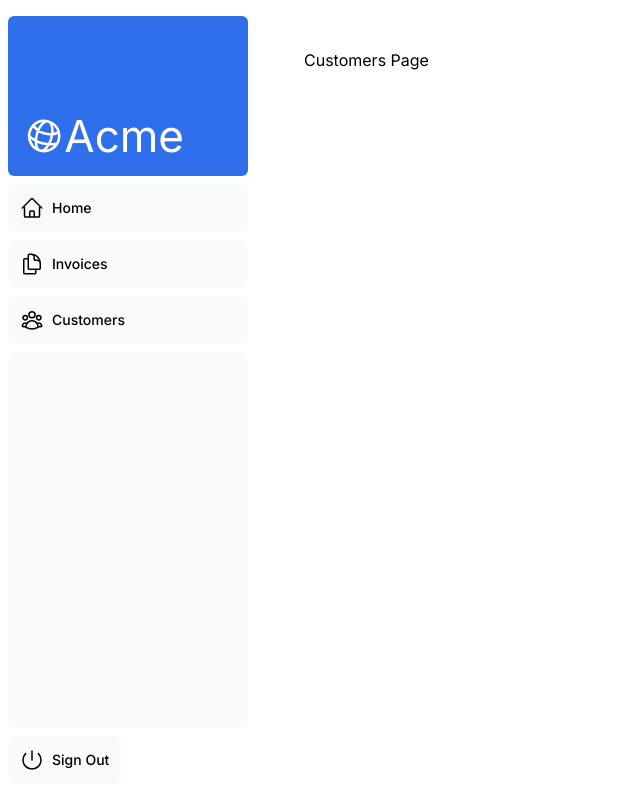
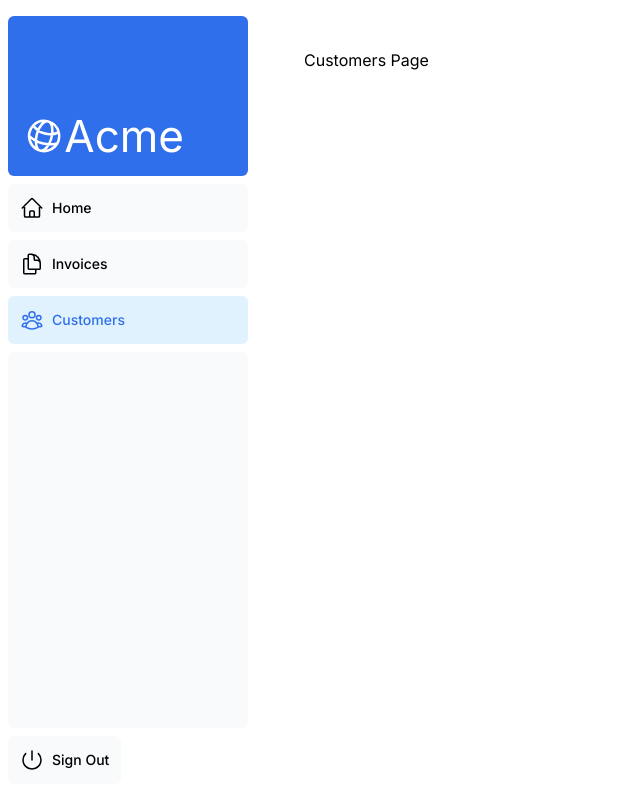
Before and after one commit to chenziggy/nextjs-dashboard, a Next.js app: page /dashboard/customers in a window 1280 px wide. Shown: the whole page, without its empty margins (0-640 px from the left). Built offline with nearby package versions, Linux system fonts and the light colour scheme.

Commit message:
feat: routes

```diff
--- a/app/ui/dashboard/nav-links.tsx
+++ b/app/ui/dashboard/nav-links.tsx
@@ -1,8 +1,13 @@
+'use client';
+
 import {
   UserGroupIcon,
   HomeIcon,
   DocumentDuplicateIcon,
 } from '@heroicons/react/24/outline';
+import clsx from 'clsx';
+import Link from 'next/link'
+import { usePathname } from 'next/navigation'
 
 // Map of links to display in the side navigation.
 // Depending on the size of the application, this would be stored in a database.
@@ -17,19 +22,27 @@ const links = [
 ];
 
 export default function NavLinks() {
+  const pathname = usePathname()
   return (
     <>
       {links.map((link) => {
         const LinkIcon = link.icon;
         return (
-          <a
+          <Link
             key={link.name}
             href={link.href}
-            className="flex h-[48px] grow items-center justify-center gap-2 rounded-md bg-gray-50 p-3 text-sm font-medium hover:bg-sky-100 hover:text-blue-600 md:flex-none md:justify-start md:p-2 md:px-3"
+            className={
+              clsx(
+                "flex h-[48px] grow items-center justify-center gap-2 rounded-md bg-gray-50 p-3 text-sm font-medium hover:bg-sky-100 hover:text-blue-600 md:flex-none md:justify-start md:p-2 md:px-3",
+                {
+                  'bg-sky-100 text-blue-600': pathname === link.href
+                }
+              )
+            }
           >
             <LinkIcon className="w-6" />
             <p className="hidden md:block">{link.name}</p>
-          </a>
+          </Link>
         );
       })}
     </>
```
